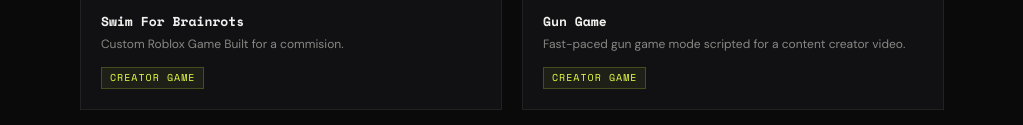
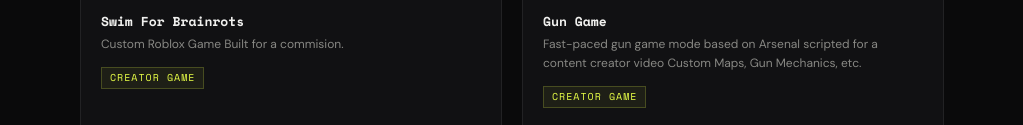
Before and after one commit to RelativeSpade/relativespade.github.io, a website: page index.html in a window 1280 px wide. Shown: the part 1842-1967 px from the top of the page, without its empty margins (128-1151 px from the left). Drawn offline with nearby package versions, Linux system fonts and the light colour scheme.

Commit message:
Update index.html

```diff
--- a/index.html
+++ b/index.html
@@ -365,7 +365,7 @@
         </div>
         <div class="video-meta">
           <div class="video-meta-title">Gun Game</div>
-          <div class="video-meta-desc">Fast-paced gun game mode scripted for a content creator video.</div>
+          <div class="video-meta-desc">Fast-paced gun game mode based on Arsenal scripted for a content creator video Custom Maps, Gun Mechanics, etc.</div>
           <span class="video-meta-tag">Creator Game</span>
         </div>
       </div>
```
